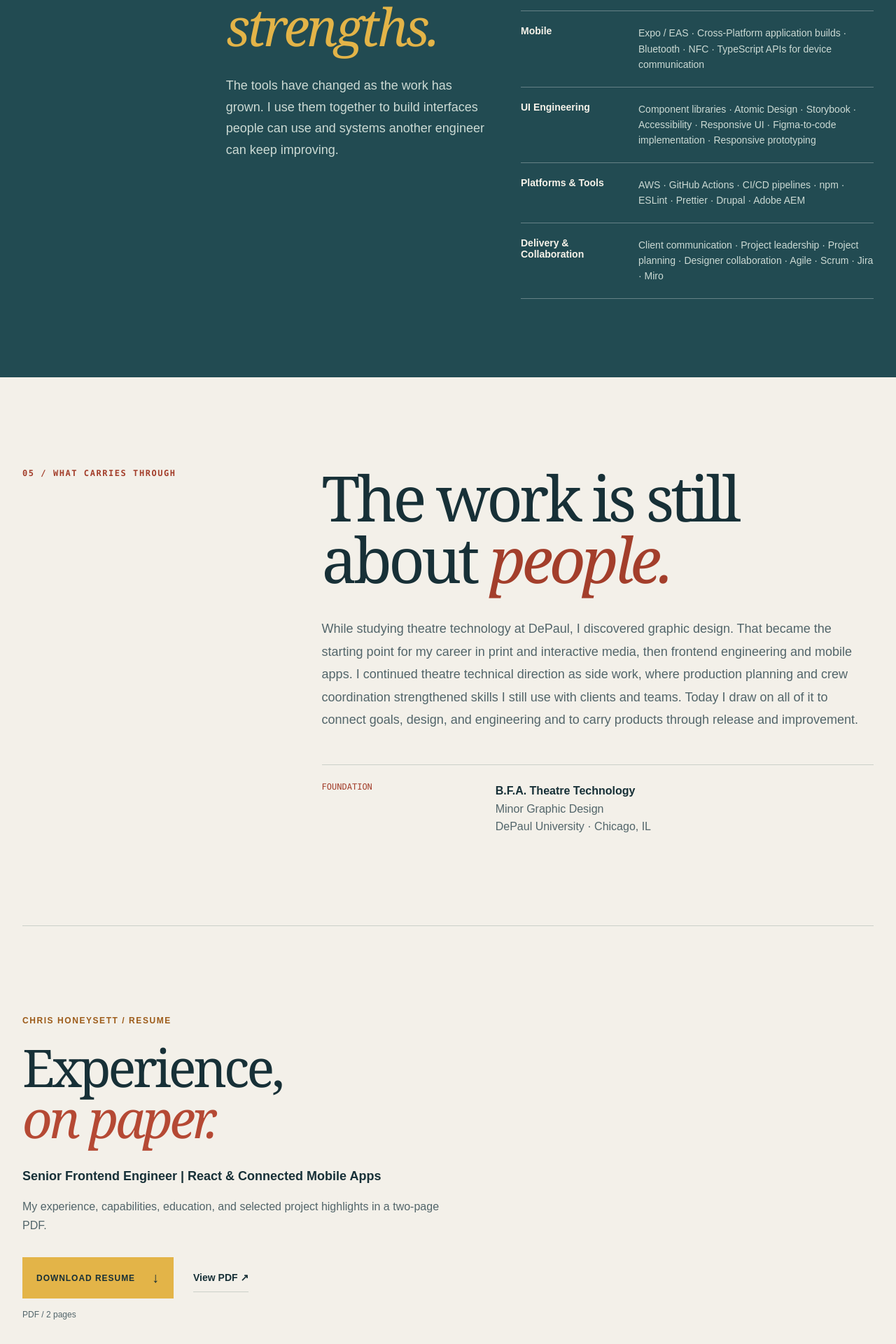
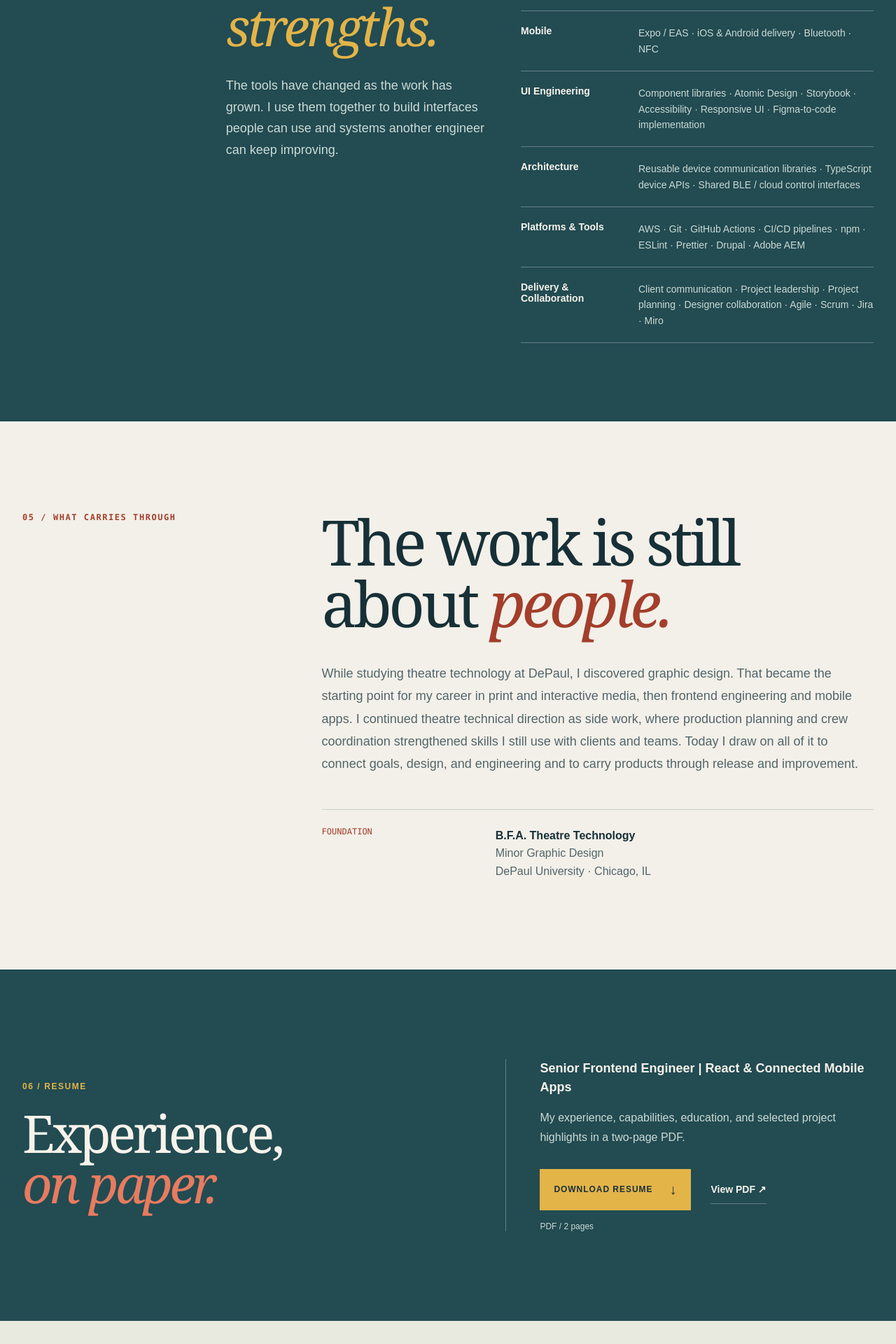
Before and after one commit to chrislhoneysett/chrishoneysett.dev, a Next.js app: page / in a window 1280 px wide. Shown: the part 6220-8140 px from the top of the page at 70% size. Built offline with nearby package versions, Linux system fonts and the light colour scheme.

Commit message:
feat: enhance resume section with two-column layout and update profile details

```diff
--- a/src/components/home/sections/Resume/Resume.module.css
+++ b/src/components/home/sections/Resume/Resume.module.css
@@ -1,6 +1,11 @@
 .section {
-  width: min(calc(100% - 2 * var(--layout-gutter)), var(--layout-max-width));
-  margin-inline: auto;
+  --color-text: var(--color-capabilities-text);
+  --color-text-muted: var(--color-capabilities-muted);
+  --color-border: var(--color-capabilities-border);
+  --color-highlight-strong: var(--color-highlight);
+  --color-accent-display: var(--color-statement);
+  padding-inline: max(var(--layout-gutter), calc((100vw - var(--layout-max-width)) / 2));
   padding-block: var(--layout-section-space);
-  border-top: var(--border-thin) solid var(--color-border);
+  color: var(--color-text);
+  background: var(--color-capabilities);
 }
--- a/src/components/home/sections/Resume/ResumeSection.tsx
+++ b/src/components/home/sections/Resume/ResumeSection.tsx
@@ -4,7 +4,7 @@ import styles from './Resume.module.css'
 export function ResumeSection() {
   return (
     <section className={styles.section} id='resume' aria-labelledby='resume-title'>
-      <ResumeDownload />
+      <ResumeDownload twoColumns />
     </section>
   )
 }
--- a/src/components/resume/ResumeDownload.module.css
+++ b/src/components/resume/ResumeDownload.module.css
@@ -1,4 +1,11 @@
 .content { max-width: var(--layout-measure); }
+.twoColumns { max-width: none; display: grid; grid-template-columns: minmax(0, 1.1fr) minmax(0, 0.9fr); align-items: center; gap: var(--layout-column-gap); }
+.twoColumns .details { padding-left: var(--space-12); border-left: var(--border-thin) solid var(--color-border); }
+.twoColumns .headline { margin-top: 0; }
+@media (max-width: 760px) {
+  .twoColumns { grid-template-columns: minmax(0, 1fr); gap: var(--space-8); }
+  .twoColumns .details { padding-left: 0; padding-top: var(--space-6); border-left: 0; border-top: var(--border-thin) solid var(--color-border); }
+}
 .kicker { color: var(--color-highlight-strong); text-transform: uppercase; font-size: var(--font-size-xs); font-weight: var(--font-weight-bold); letter-spacing: var(--tracking-label); }
 .title { margin-top: var(--space-6); font-family: var(--font-family-display); font-size: var(--font-size-display); font-weight: var(--font-weight-regular); line-height: var(--line-height-display); letter-spacing: var(--tracking-display); }
 .title em { color: var(--color-accent-display); }
--- a/src/components/resume/ResumeDownload.tsx
+++ b/src/components/resume/ResumeDownload.tsx
@@ -2,23 +2,27 @@ import { profile } from '@/data/profile'
 import { assetPath } from '@/lib/assetPath'
 import styles from './ResumeDownload.module.css'
 
-export function ResumeDownload({ headingLevel = 'h2' }: { headingLevel?: 'h1' | 'h2' }) {
+export function ResumeDownload({ headingLevel = 'h2', twoColumns = false }: { headingLevel?: 'h1' | 'h2'; twoColumns?: boolean }) {
   const Heading = headingLevel
   const pdf = assetPath('/downloads/chris-honeysett-resume.pdf')
 
   return (
-    <div className={styles.content}>
-      <p className={styles.kicker}>{profile.name} / Resume</p>
+    <div className={`${styles.content}${twoColumns ? ` ${styles.twoColumns}` : ''}`}>
+      <div>
+        <p className={styles.kicker}>{twoColumns ? '06 / RESUME' : `${profile.name} / Resume`}</p>
         <Heading className={styles.title} id='resume-title'>Experience,<br /><em>on paper.</em></Heading>
+      </div>
+      <div className={styles.details}>
         <p className={styles.headline}>{profile.headline}</p>
         <p className={styles.description}>
           My experience, capabilities, education, and selected project highlights in a two-page PDF.
         </p>
         <div className={styles.actions}>
           <a className={styles.download} href={pdf} download='Chris-Honeysett-Resume.pdf'>Download resume <span aria-hidden='true'>↓</span></a>
-        <a className={styles.view} href={pdf}>View PDF <span aria-hidden='true'>↗</span></a>
+          <a className={styles.view} href={pdf} target='_blank' rel='noopener noreferrer'>View PDF <span aria-hidden='true'>↗</span></a>
         </div>
         <p className={styles.detail}>PDF / 2 pages</p>
       </div>
+    </div>
   )
 }
--- a/src/data/profile.ts
+++ b/src/data/profile.ts
@@ -19,6 +19,7 @@ export const profile: Profile = {
   location: 'Kalamazoo, MI',
   links: [
     { label: 'chrishoneysett.dev', url: 'https://chrishoneysett.dev' },
+    { label: 'chrislhoneysett@gmail.com', url: 'mailto:chrislhoneysett@gmail.com' },
     { label: 'LinkedIn', url: 'https://www.linkedin.com/in/chris-honeysett/' },
   ],
   summary: 'While studying theatre technology at DePaul, I discovered graphic design. That became the starting point for my career in print and interactive media, then frontend engineering and mobile apps. I continued theatre technical direction as side work, where production planning and crew coordination strengthened skills I still use with clients and teams. Today I draw on all of it to connect goals, design, and engineering and to carry products through release and improvement.'
--- a/src/data/projects.ts
+++ b/src/data/projects.ts
@@ -75,13 +75,13 @@ export const projectsByRole: Record<string, ResumeProject[]> = {
         highlights: [
           'Built small atomic components that combine into larger, reusable interface components.',
           'Wrapped selected third-party components so developers could fully customize them through Auris’s design language without needing to work with the underlying components directly.',
-          'Created a ready-made starting point so teams can get new projects running quickly.',
+          'Used Auris to scaffold a new project within an hour, including user authentication, a full theme, and the component library.',
           'Used a common component language to keep design and development aligned.',
         ],
         screenshots: [],
       },
       resumeHighlight:
-        'Built a Material Design-based React component starter using Atomic Design, Storybook, and private npm distribution, giving designers and developers a shared vocabulary.',
+        'Built a Material Design-based React starter with Atomic Design, Storybook, and private npm distribution. Used it to scaffold a new project within an hour, including user authentication, a full theme, and the component library.',
       technologies: ['React', 'Storybook', 'npm'],
       tags: ['web', 'ui', 'design-system'],
     },
@@ -100,17 +100,18 @@ export const projectsByRole: Record<string, ResumeProject[]> = {
         overview:
           'A well-monitoring dashboard that brings sensor readings and reported failures together so technicians can identify problems affecting water access in remote African communities.',
         contribution:
-          'This was the first project I inherited at Twisthink. I first finalized the existing dashboard and got it running, then made the case for rebuilding it from Vue in React with the Auris Component Library I had created.',
+          'This was the first project I inherited at Twisthink. I first finalized the existing dashboard and got it running. The codebase was fragile enough that changes and additions carried substantial risk, so I made the case for rebuilding it from Vue in React with the Auris Component Library I had created. The rebuild established a more maintainable architecture that made ongoing changes easier.',
         highlights: [
           'Prioritized getting the inherited dashboard finalized and operational before undertaking the rebuild.',
-          'Rebuilt the interface in React using Auris components, substantially improving performance and consistency across the project.',
+          'Rebuilt the interface in React using Auris components and a more maintainable architecture, making changes and additions easier and less risky.',
+          'Completed a redesign of part of the dashboard within one week; I estimate the same work would have taken roughly a month in the previous codebase.',
           'Broke up oversized files that handled too many responsibilities into smaller, focused components and modules, making the project easier to navigate.',
           'Connected AWS sensor data to the technician-facing interface.',
         ],
         screenshots: [],
       },
       resumeHighlight:
-        'Finalized an inherited Vue dashboard, then rebuilt it in React with the Auris Component Library, improving performance, consistency, and code structure while connecting AWS sensor data.',
+        'Rebuilt a fragile Vue dashboard in React with Auris components and a maintainable architecture. Completed a dashboard section redesign within one week, versus an estimated month in the previous codebase.',
       technologies: ['React', 'Vue', 'AWS'],
       tags: ['web', 'ui'],
     },
@@ -152,7 +153,8 @@ export const projectsByRole: Record<string, ResumeProject[]> = {
         contribution:
           'I own the app’s product behavior and nearly all application engineering, working with backend, BLE firmware, and NFC engineers. I built a portable BLE abstraction for discovery, connection, session handling, and communication, and am developing a reusable NFC library with the same architecture.',
         highlights: [
-          'Replaced an in-memory JSON object with SQLite after testing showed poor performance with more than 10,000 blocks of lock codes. Populating the database in stages kept the larger data set manageable.',
+          'Replaced an in-memory JSON object with SQLite after testing showed poor performance with data for more than 10,000 locks. Populating the database in stages kept the larger data set manageable.',
+          'Drove backend documentation efforts and authored consistently structured BLE firmware documentation, consolidating scattered information into a reference for application integration.',
           'Anchored the app’s clock to a server timestamp received during bootstrap, then advanced it using the device’s monotonic uptime clock. This keeps access decisions independent of changes to the phone’s wall clock.',
           'Verified a user-entered PIN by using it to seed decryption of an encrypted wrapper supplied by the backend. Successful decryption confirms the PIN without the app needing to know or store the expected value.',
           'Chunked larger data transfers, including firmware images, to work within the bandwidth limits of BLE and NFC.',
@@ -164,7 +166,7 @@ export const projectsByRole: Record<string, ResumeProject[]> = {
       confidentialityNote:
         'Project name and imagery are generalized, and identifying client and product details are omitted, to respect client confidentiality.',
       resumeHighlight:
-        'Own the app’s product behavior and nearly all application engineering, coordinating with backend, BLE firmware, and NFC engineers. Built a portable BLE abstraction for session handling, discovery, connection, and communication; now developing a reusable NFC library with the same architecture.',
+        'Own product behavior and nearly all application engineering, collaborating across backend and firmware teams. Built a portable BLE library and am developing a reusable NFC library. Replaced in-memory lock-code storage with SQLite after testing exposed performance issues with data for more than 10,000 locks. Drove backend documentation efforts and authored consistently structured BLE firmware documentation.',
       technologies: [
         'React Native',
         'TypeScript',
@@ -191,18 +193,19 @@ export const projectsByRole: Record<string, ResumeProject[]> = {
         overview:
           'A released iOS and Android app for upcoming consumer portable battery packs, from charging phones to powering a campsite. Users can manage a pack locally over Bluetooth or remotely when it connects over Wi-Fi, with AWS supporting user and device authentication.',
         contribution:
-          'I own nearly all application engineering for the React Native app. I architected a shared TypeScript control API with the cloud-controls engineer, routing requests through the BLE library I created for Secure Physical Access or the cloud implementation.',
+          'I own nearly all application engineering for the React Native app. I architected a shared TypeScript control API with the cloud-controls engineer, routing requests through the BLE library I created for Secure Physical Access or the cloud implementation. The common API let me advance the app’s BLE functionality while another developer built the cloud implementation in parallel.',
         highlights: [
           'Designed the app interface to mirror the product’s physical display, giving users a familiar way to understand and control the battery pack.',
-          'Used native interface components wherever possible so the app feels familiar and easy to use on iOS and Android.',
-          'Integrated the reusable BLE library I had created for Secure Physical Access to handle local device communication.',
+          'With limited budget for dedicated UI/UX design, used familiar iOS and Android interface conventions and native components wherever possible to give users recognizable controls and interactions.',
+          'Reused the BLE library I had created for Secure Physical Access, saving an estimated 1–2 weeks of development and carrying forward solutions to scanning and connection issues from earlier projects.',
+          'Used a common TypeScript control API so BLE app development and cloud implementation could proceed in parallel without requiring separate UI integrations.',
         ],
         screenshots: [],
       },
       confidentialityNote:
         'Project name and imagery are generalized, and identifying client and product details are omitted, to respect client confidentiality.',
       resumeHighlight:
-        'Own nearly all application engineering for a React Native battery app. Designed an interface based on the product display and architected a shared TypeScript control API that reuses my Secure Physical Access BLE library alongside cloud controls.',
+        'Own nearly all application engineering for a released iOS and Android React Native battery app. Reused a BLE library, saving an estimated 1-2 weeks of development. Architected a shared TypeScript control API enabling BLE app work and cloud development to proceed in parallel. Used familiar OS interface conventions to deliver the UI within a limited design budget.',
       technologies: ['React Native', 'TypeScript', 'Bluetooth', 'Wi-Fi', 'AWS'],
       tags: ['mobile', 'bluetooth', 'ui'],
     },
--- a/src/data/resume.ts
+++ b/src/data/resume.ts
@@ -14,6 +14,8 @@ export interface Resume extends Profile {
 /** Canonical resume record for the site and future print/PDF output. */
 export const resume: Resume = {
   ...profile,
+  headline: 'Senior Frontend Engineer | React · React Native · TypeScript',
+  summary: 'Senior Frontend Engineer with 15+ years of experience building web applications and cross-platform products with React, React Native, and TypeScript. Design-informed engineer who leads frontend architecture, reusable component systems, and connected-device applications from concept through production. Experience spans major consumer brands, public-sector organizations, and product development teams.',
   skills,
   experience,
   additionalExperience,
--- a/src/data/skills.ts
+++ b/src/data/skills.ts
@@ -23,10 +23,9 @@ export const skills: SkillGroup[] = [
       label: 'Mobile',
       items: [
         'Expo / EAS',
-        'Cross-Platform application builds',
+        'iOS & Android delivery',
         'Bluetooth',
         'NFC',
-        'TypeScript APIs for device communication',
       ],
     },
     {
@@ -39,7 +38,15 @@ export const skills: SkillGroup[] = [
         'Accessibility',
         'Responsive UI',
         'Figma-to-code implementation',
-        'Responsive prototyping',
+      ],
+    },
+    {
+      id: 'architecture',
+      label: 'Architecture',
+      items: [
+        'Reusable device communication libraries',
+        'TypeScript device APIs',
+        'Shared BLE / cloud control interfaces',
       ],
     },
     {
@@ -47,6 +54,7 @@ export const skills: SkillGroup[] = [
       label: 'Platforms & Tools',
       items: [
         'AWS',
+        'Git',
         'GitHub Actions',
         'CI/CD pipelines',
         'npm',
```
Also changed, not shown: tmp/pdfs/resume-1.png (added), tmp/pdfs/resume-2.png (added). Lines whose indentation alone changed are shown as unchanged.
